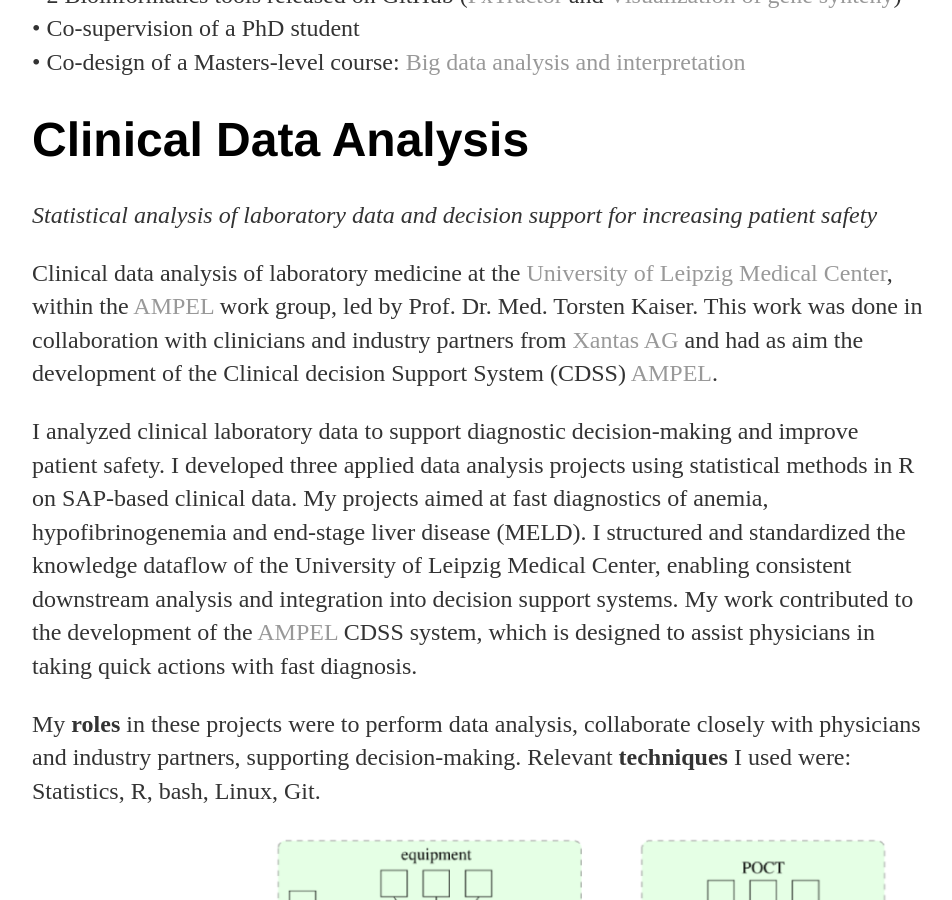
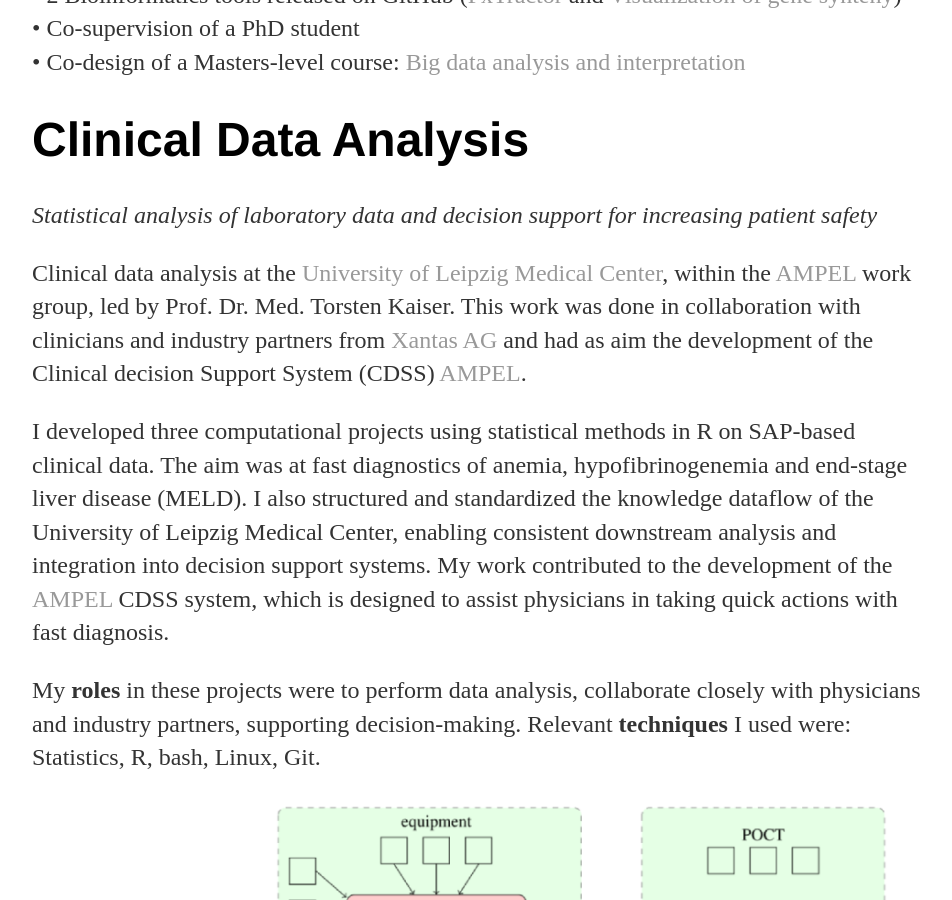
Before and after one commit to waltercostamb/waltercostamb.github.io, a Jekyll site: the page built from about/index.html, in a window 1280 px wide and 900 px high, scrolled down 1606 px. Shown: the whole window, without its empty margins (160-1112 px from the left). Built offline with Jekyll 4.4.1, drawn with Linux system fonts in a browser that asks for light colours; some of the changed text lies outside the part shown.

Commit message:
Update index.html

```diff
--- a/about/index.html
+++ b/about/index.html
@@ -4,7 +4,7 @@ title: Projects
 ---
 <div class="blurb">
 	<h1>Projects</h1>
-	<p>On this page I highlight selected projects in the field of Bioinformatics and Computational Biology.</p>
+	<p>Selected projects in Bioinformatics and Computational Biology, with a focus on data analysis, tool development, and applied solutions.</p>
 
 <h1>Machine Learning in Microbiology</h1>
 <p><em>Machine learning and pipeline development for large-scale microbial genome analysis</em></p>
@@ -51,7 +51,7 @@ Figure: Top 10 most important proteins (COGs) in ML classification models of mic
 <p><em>Statistical analysis of laboratory data and decision support for increasing patient safety</em></p>
 
 <p>
-Clinical data analysis of laboratory medicine at the <a href="https://www.uniklinikum-leipzig.de/en">University of Leipzig Medical Center</a>,
+Clinical data analysis at the <a href="https://www.uniklinikum-leipzig.de/en">University of Leipzig Medical Center</a>,
 	within the <a href="https://www.uniklinikum-leipzig.de/einrichtungen/ampel/en">AMPEL</a> work group, led by Prof.
 	Dr. Med. Torsten Kaiser. This work was done in collaboration with clinicians and industry partners from
 	<a href="https://www.xantas.eu/">Xantas AG</a> and had as aim the development of the Clinical decision Support
@@ -59,9 +59,8 @@ Clinical data analysis of laboratory medicine at the <a href="https://www.unikli
 </p>
 
 <p>
-I analyzed clinical laboratory data to support diagnostic decision-making and improve patient safety. I developed
-	three applied data analysis projects using statistical methods in R on SAP-based clinical data. My projects
-	aimed at fast diagnostics of anemia, hypofibrinogenemia and end-stage liver disease (MELD). I structured
+I developed three computational projects using statistical methods in R on SAP-based clinical data. The
+	aim was at fast diagnostics of anemia, hypofibrinogenemia and end-stage liver disease (MELD). I also structured
 	and standardized the knowledge dataflow of the University of Leipzig Medical Center, enabling consistent
 	downstream analysis and integration into decision support systems. My work contributed to the development
 	of the <a href="https://www.ampel.care/">AMPEL</a> CDSS system, which is designed to assist physicians in
```
